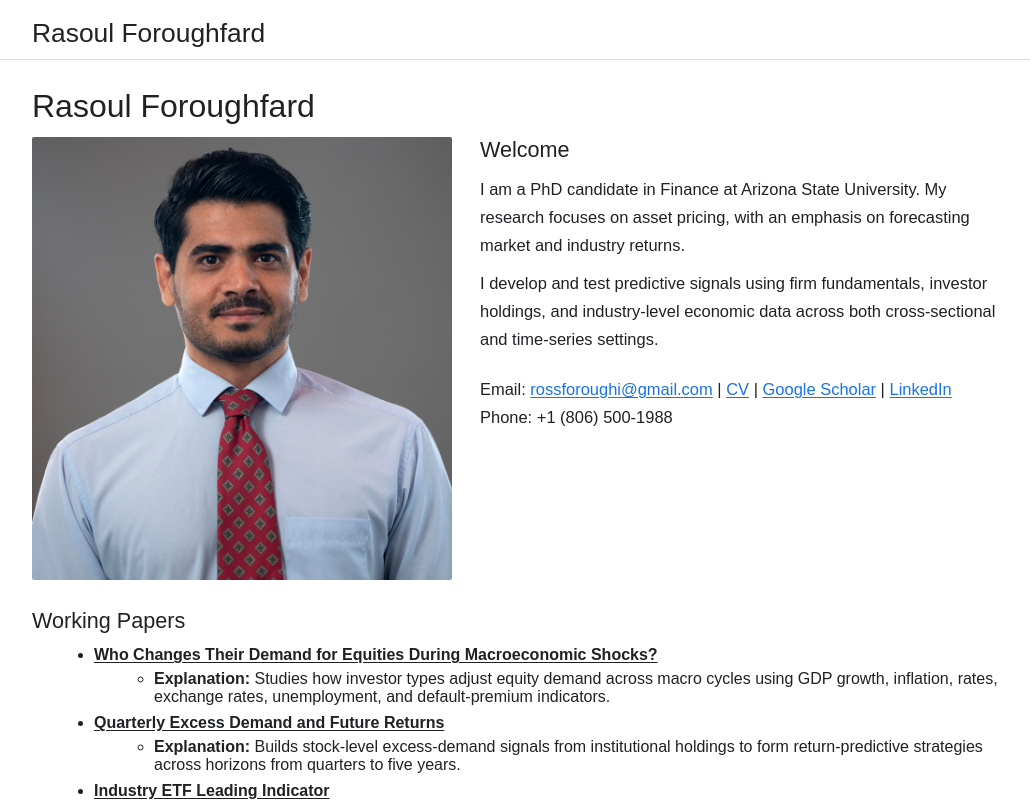
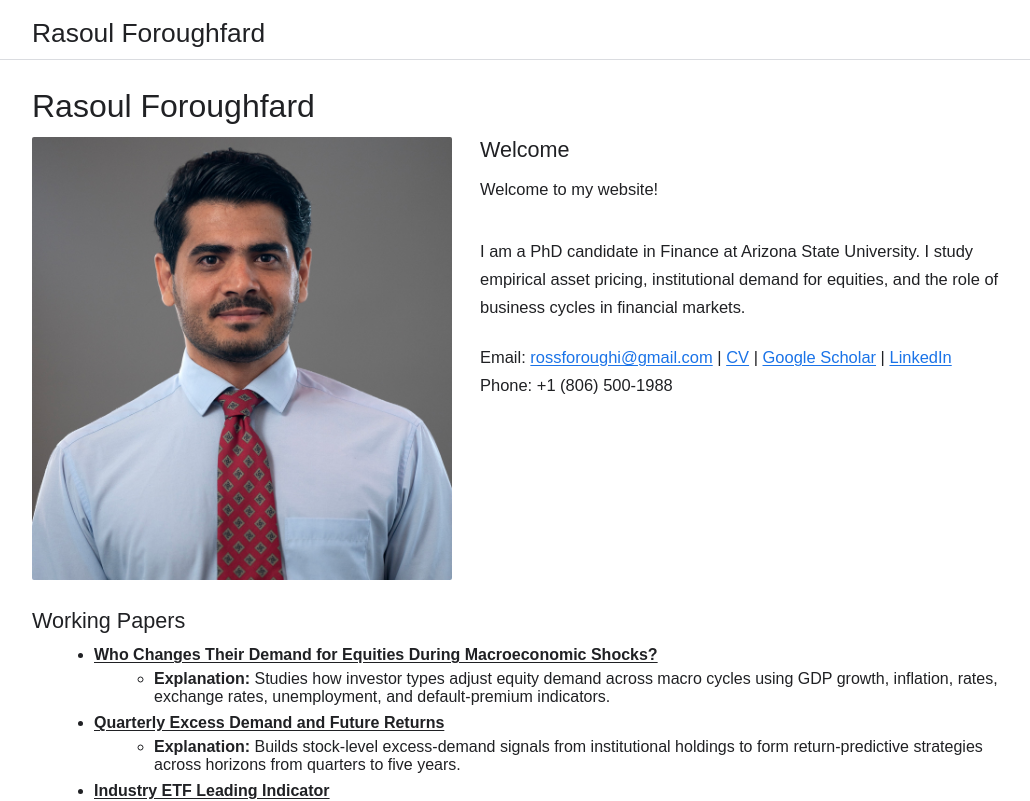
Before and after one commit to rasouleip71/rasoul-site, a Next.js app: page / in a window 1280 px wide. Shown: the top 801 px of the page, without its empty margins (48-1078 px from the left). Built offline with nearby package versions, Linux system fonts and the light colour scheme.

Commit message:
Update welcome bio text and add vertical spacing

```diff
--- a/app/globals.css
+++ b/app/globals.css
@@ -97,6 +97,10 @@ a {
   line-height: 1.7;
 }
 
+.bio-spaced {
+  margin-top: 24px;
+}
+
 .list {
   margin: 10px 0 0 22px;
 }
--- a/app/page.tsx
+++ b/app/page.tsx
@@ -60,13 +60,10 @@ export default function Home() {
           <h2 id="home" className="section-title">
             Welcome
           </h2>
-          <p className="bio">
-            I am a PhD candidate in Finance at Arizona State University. My research focuses on asset pricing, with an
-            emphasis on forecasting market and industry returns.
-          </p>
-          <p className="bio">
-            I develop and test predictive signals using firm fundamentals, investor holdings, and industry-level
-            economic data across both cross-sectional and time-series settings.
+          <p className="bio">Welcome to my website!</p>
+          <p className="bio bio-spaced">
+            I am a PhD candidate in Finance at Arizona State University. I study empirical asset pricing, institutional
+            demand for equities, and the role of business cycles in financial markets.
           </p>
           <p className="bio contact-inline">
             Email: <a className="section-link" href="mailto:rossforoughi@gmail.com">rossforoughi@gmail.com</a> |{" "}
```
